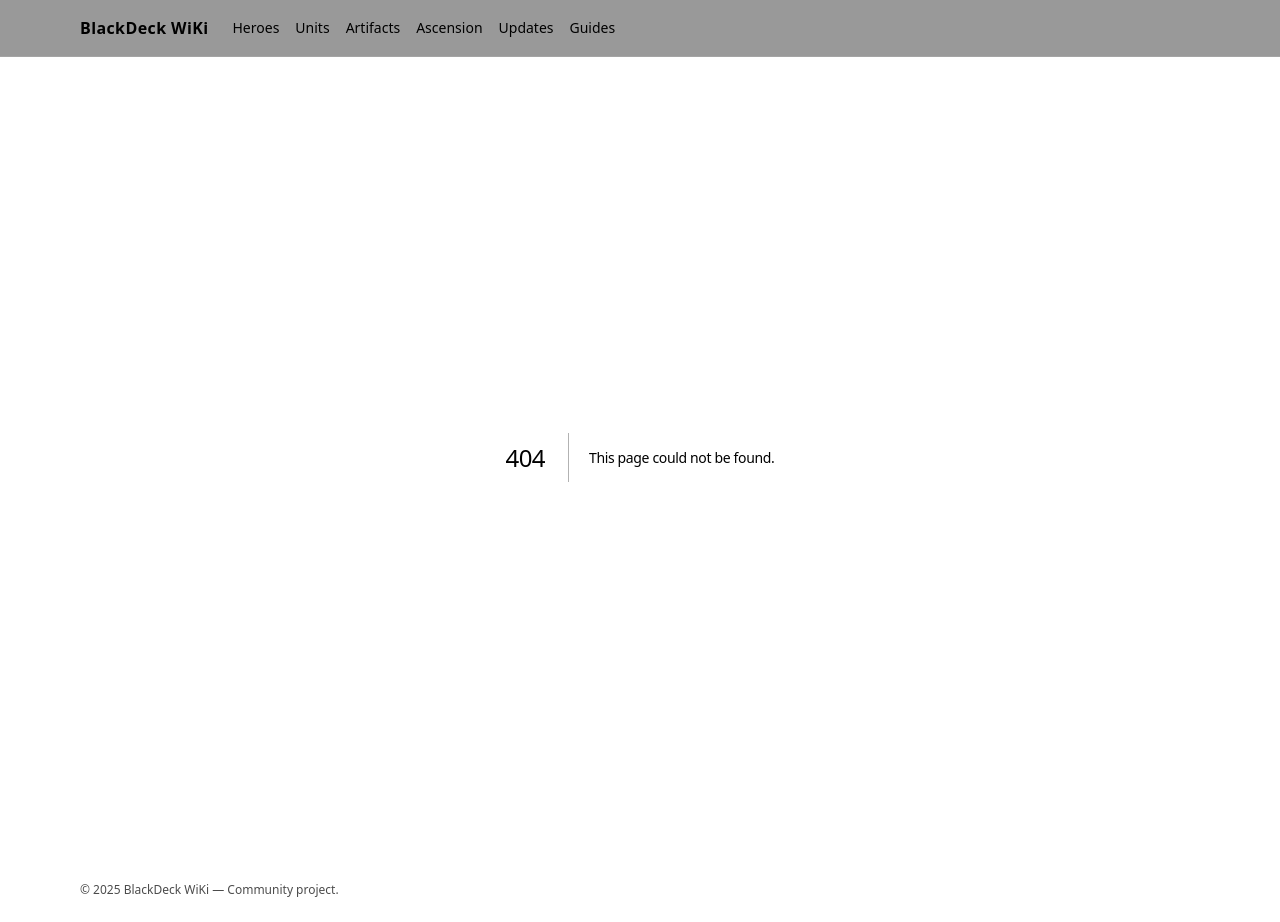
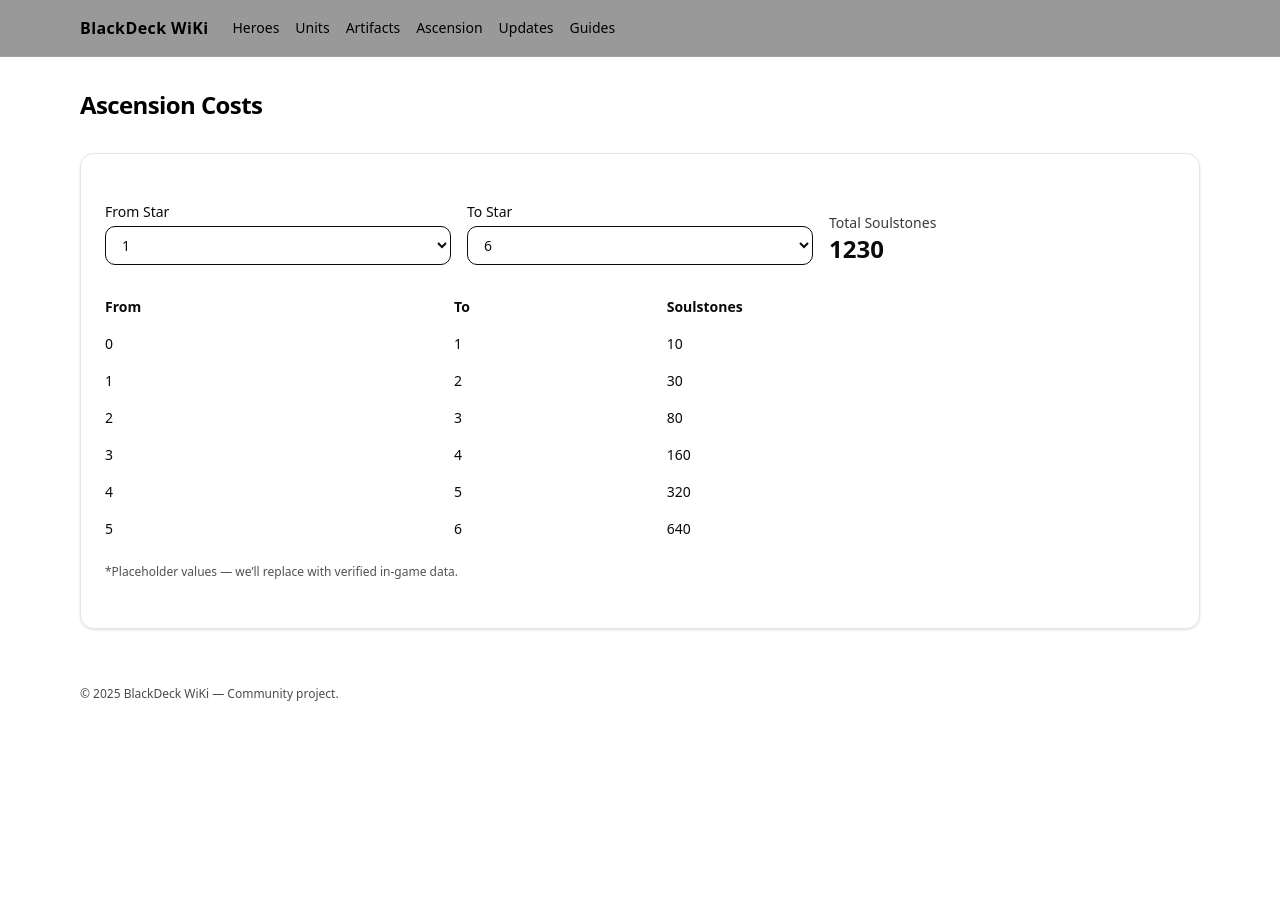
Before and after one commit to shahenwaz/blackdeck_wiki, a Next.js app: page /ascension in a window 1280 px wide. Before the commit this address had no page. After the commit the page ends 800 px from the top, so only its background shows below. Built offline with nearby package versions, Linux system fonts and the light colour scheme.

Commit message:
feat(ascension): calculator + table (placeholder data)

```diff
--- /dev/null
+++ b/app/ascension/page.tsx
@@ -0,0 +1,89 @@
+"use client";
+import { ASCENSION_COSTS } from "@/src/types/ascension";
+import { Card, CardContent } from "@/components/ui/card";
+import { useMemo, useState } from "react";
+
+function totalStones(from: number, to: number) {
+  if (to <= from) return 0;
+  return ASCENSION_COSTS.filter(
+    (s) => s.fromStar >= from && s.toStar <= to
+  ).reduce((sum, s) => sum + s.soulstones, 0);
+}
+
+export default function AscensionPage() {
+  const [from, setFrom] = useState(1);
+  const [to, setTo] = useState(6);
+  const stones = useMemo(() => totalStones(from, to), [from, to]);
+
+  return (
+    <div className="mx-auto max-w-6xl px-4 py-8 space-y-8">
+      <h1 className="text-2xl font-semibold">Ascension Costs</h1>
+      <Card className="bg-white/5">
+        <CardContent className="p-6">
+          <div className="grid sm:grid-cols-3 gap-4 items-end">
+            <label className="text-sm">
+              From Star
+              <select
+                value={from}
+                onChange={(e) => setFrom(+e.target.value)}
+                className="mt-1 w-full bg-transparent border rounded px-3 py-2"
+              >
+                {[1, 2, 3, 4, 5].map((n) => (
+                  <option key={n} value={n}>
+                    {n}
+                  </option>
+                ))}
+              </select>
+            </label>
+            <label className="text-sm">
+              To Star
+              <select
+                value={to}
+                onChange={(e) => setTo(+e.target.value)}
+                className="mt-1 w-full bg-transparent border rounded px-3 py-2"
+              >
+                {[2, 3, 4, 5, 6].map((n) => (
+                  <option key={n} value={n}>
+                    {n}
+                  </option>
+                ))}
+              </select>
+            </label>
+            <div className="text-sm">
+              <div className="opacity-80">Total Soulstones</div>
+              <div className="text-2xl font-semibold">{stones}</div>
+            </div>
+          </div>
+
+          <div className="mt-6 overflow-x-auto">
+            <table className="w-full text-sm">
+              <thead className="text-left sticky top-0">
+                <tr className="border-b border-white/10">
+                  <th className="py-2 pr-4">From</th>
+                  <th className="py-2 pr-4">To</th>
+                  <th className="py-2">Soulstones</th>
+                </tr>
+              </thead>
+              <tbody>
+                {ASCENSION_COSTS.map((row) => (
+                  <tr
+                    key={`${row.fromStar}-${row.toStar}`}
+                    className="border-b border-white/5"
+                  >
+                    <td className="py-2 pr-4">{row.fromStar}</td>
+                    <td className="py-2 pr-4">{row.toStar}</td>
+                    <td className="py-2">{row.soulstones}</td>
+                  </tr>
+                ))}
+              </tbody>
+            </table>
+          </div>
+
+          <p className="mt-4 text-xs opacity-70">
+            *Placeholder values — we’ll replace with verified in-game data.
+          </p>
+        </CardContent>
+      </Card>
+    </div>
+  );
+}
```
